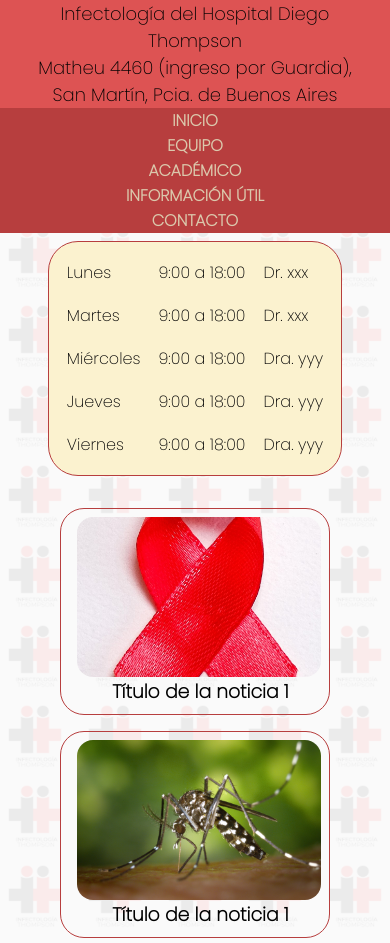
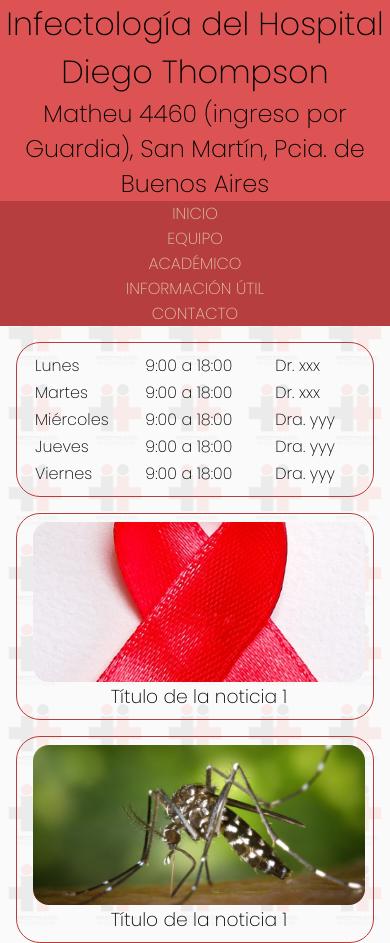
Before and after one commit to LucianoSalaberry/Estatica---Infecto-Hospital-Thompson, a plain HTML site: page index.html in a window 390 px wide. Shown: the top 943 px of the page. Drawn offline with Linux system fonts and the light colour scheme.

Commit message:
mobileFirst-pagesTerminadas-sinMQ

```diff
--- a/css/style.css
+++ b/css/style.css
@@ -15,17 +15,120 @@ body {
   background-size: 5rem;
   background-blend-mode: soft-light;
 }
+#header {
+  background-color: #dd5353;
+  display: flex;
+  flex-direction: row;
+  align-content: center;
+  align-items: center;
+  flex-wrap: nowrap;
+  position: relative;
+  top: 0;
+  z-index: 1;
+  padding: 0rem;
+}
+.header__logo {
+  display: none;
+}
+.header__title-h1,
+.header__title-h2,
+.title-h3__index,
+.equipo__title-h1,
+.title-h3,
+.title-h2,
+.contact__title-h1 {
+  text-align: center;
+  font-weight: lighter;
+  display: block;
+  width: 100%;
+}
 
+#nav_list {
+  list-style-type: none;
+  width: 100%;
+  text-align: center;
+  background-color: #b73e3e;
+  position: sticky;
+  top: 0em;
+  z-index: 100;
+}
+#nav_list ul li {
+  display: flex;
+  flex-direction: column;
+}
+#nav_list ul li a {
+  color: #dbc8ac;
+  font-weight: lighter;
+  text-decoration: none;
+  text-transform: uppercase;
+  padding: 0px 40px 0px 40px;
+  border-style: none;
+}
+#nav_list li a:hover {
+  opacity: 0.65;
+  background-color: aqua;
+  padding: 0px 40px 0px 40px;
+}
+
+.aside,
+.card__index {
+  display: flex;
+  flex-direction: column;
+  border-color: #b73e3e;
+  border-style: solid;
+  border-radius: 1.5rem;
+  border-width: 1px;
+  margin: 1rem;
+  padding: 0.5rem 0.5rem 0.5em 1rem;
+}
+
+.card__image {
+  border-radius: 1rem;
+  max-height: 10em;
+  object-fit: cover;
+}
+.card__description {
+  display: none;
+}
+#footer {
+  grid-area: footer;
+  background-color: #eddbc0;
+  display: flex;
+  flex-direction: column;
+}
+.footer__sm {
+  font-size: 100%;
+  text-align: center;
+  background-color: #2d4263;
+  color: white;
+}
+.footer__sm__icons a {
+  color: white;
+}
+.footer__copyright {
+  background-color: black;
+  color: white;
+  font-size: 2vh;
+  text-align: center;
+}
+.footer__copyright a {
+  color: green;
+  font-weight: bold;
+}
+.footer__copyright a:hover {
+  opacity: 0.65;
+  text-decoration: underline;
+}
+
+/*
 .container {
   display: grid;
-  /* height: 100vh; /*con esto digo que tiene q ocupar todo el alto de la pantalla, cualquiera sea el dispositivo*/
   width: 100%;
   max-width: 1366px;
-  margin: 0 auto; /*el espacio que me queda libre entre el width y el max-width lo distribuyo en igual proporción a ambos lados*/
+  margin: 0 auto;
   grid-template-columns: 2.5fr 1fr;
   grid-template-rows: auto auto auto auto;
   column-gap: 1rem;
-  /*row-gap: 20px;*/
   grid-template-areas:
     "header       header"
     "nav_list     nav_list"
@@ -116,36 +219,6 @@ body {
   padding: 0.5rem;
 }
 
-#footer {
-  grid-area: footer;
-  background-color: #eddbc0;
-  display: flex;
-  flex-direction: column;
-}
-.footer__sm {
-  font-size: 100%;
-  text-align: center;
-  background-color: #2d4263;
-  color: white;
-}
-.footer__sm__icons a {
-  color: white;
-}
-.footer__copyright {
-  background-color: black;
-  color: white;
-  font-size: 2vh;
-  text-align: center;
-}
-.footer__copyright a {
-  color: green;
-  font-weight: bold;
-}
-.footer__copyright a:hover {
-  opacity: 0.65;
-  text-decoration: underline;
-}
-
 .cards__index {
   display: flex;
   flex-direction: column;
@@ -176,16 +249,10 @@ body {
 }
 
 /*EQUIPO*/
-.equipo__title-h1 {
-  text-align: left;
-  padding-top: 1rem;
-  padding-left: 1rem;
-}
-
 .cards__equipo {
-  display: flex;
+  /*display: flex;
   flex-direction: row;
-  align-items: center;
+  align-items: center;*/
   width: 100%;
 }
 
@@ -212,23 +279,30 @@ body {
   background-attachment: fixed;
   background-position: center;
   background-repeat: no-repeat;
-  background-color: #dbc8ac;
-  background-size: cover;
+  /*background-color: #dbc8ac;*/
+  /*background-size:cover;*/
+  background-color: white;
+  background-size: contain;
   background-blend-mode: normal;
 }
+
 /*INFO UTIL*/
-#links-utiles {
+/*#links-utiles {
   display: flex;
   flex-direction: row;
   flex-wrap: wrap;
   justify-content: space-evenly;
   padding: 10px;
   margin: 2rem 1rem 2rem 1rem;
-}
+}*/
 #links-utiles img {
-  height: 5em;
-  width: auto;
-  border-radius: 0.5rem;
+  /*height: 5em;*/
+  width: 100%;
+  height: fit-content;
+  margin-top: 1rem;
+  border: #b73e3e solid;
+  border-radius: 1.5rem;
+  /*width: auto;*/
 }
 
 #telefonos-utiles {
@@ -284,7 +358,6 @@ body {
 }
 
 /*CONTACTO*/
-
 .contact__maps {
   width: 100%;
   display: block;
@@ -296,53 +369,3 @@ body {
   border: red solid;
   max-width: fit-content;
 }
-
-.contact__title-h1 {
-  margin-left: 10px;
-  padding: 1rem;
-}
-
-@media screen and (max-width: 480px) {
-  .container {
-    display: grid;
-    width: 100%;
-    grid-template-columns: 1fr;
-    grid-template-areas:
-      "header"
-      "nav_list"
-      "aside"
-      "noticias"
-      "footer";
-    justify-items: center;
-  }
-
-  .header__logo {
-    display: none;
-  }
-  .header__title-h1,
-  .header__title-h2 {
-    font-size: large;
-    font-weight: lighter;
-  }
-
-  #nav_list ul li {
-    display: flex;
-    flex-direction: column;
-  }
-
-  .card__index {
-    flex-direction: column;
-    margin: auto;
-  }
-
-  .card__description {
-    display: none;
-  }
-
-  .card__index,
-  .aside {
-    width: fit-content;
-    margin-top: 0.5rem;
-    margin-bottom: 0.5rem;
-  }
-}
--- a/index.html
+++ b/index.html
@@ -53,7 +53,40 @@
         </ul>
       </div>
     </nav>
-
+    <aside class="aside">
+      <!--<caption class="title-h3__aside">
+        Horarios de atención
+      </caption>-->
+      <table class="aside__table">
+        <tr>
+          <!-- inicio de fila-->
+          <td>Lunes</td>
+          <td>9:00 a 18:00</td>
+          <td>Dr. xxx</td>
+        </tr>
+        <!-- cierre de fila -->
+        <tr>
+          <td>Martes</td>
+          <td>9:00 a 18:00</td>
+          <td>Dr. xxx</td>
+        </tr>
+        <tr>
+          <td>Miércoles</td>
+          <td>9:00 a 18:00</td>
+          <td>Dra. yyy</td>
+        </tr>
+        <tr>
+          <td>Jueves</td>
+          <td>9:00 a 18:00</td>
+          <td>Dra. yyy</td>
+        </tr>
+        <tr>
+          <td>Viernes</td>
+          <td>9:00 a 18:00</td>
+          <td>Dra. yyy</td>
+        </tr>
+      </table>
+    </aside>
     <main id="noticias">
       <section class="cards__index">
         <div class="card__index">
@@ -98,40 +131,6 @@
         </div>
       </section>
     </main>
-    <aside class="aside">
-      <!--<caption class="title-h3__aside">
-        Horarios de atención
-      </caption>-->
-      <table class="aside__table">
-        <tr>
-          <!-- inicio de fila-->
-          <td>Lunes</td>
-          <td>9:00 a 18:00</td>
-          <td>Dr. xxx</td>
-        </tr>
-        <!-- cierre de fila -->
-        <tr>
-          <td>Martes</td>
-          <td>9:00 a 18:00</td>
-          <td>Dr. xxx</td>
-        </tr>
-        <tr>
-          <td>Miércoles</td>
-          <td>9:00 a 18:00</td>
-          <td>Dra. yyy</td>
-        </tr>
-        <tr>
-          <td>Jueves</td>
-          <td>9:00 a 18:00</td>
-          <td>Dra. yyy</td>
-        </tr>
-        <tr>
-          <td>Viernes</td>
-          <td>9:00 a 18:00</td>
-          <td>Dra. yyy</td>
-        </tr>
-      </table>
-    </aside>
 
     <footer id="footer">
       <div class="footer__sm">
```
Also changed, not shown: pages/contacto.html (+2 -2 lines), pages/informacionutil.html (+2 -2 lines).
